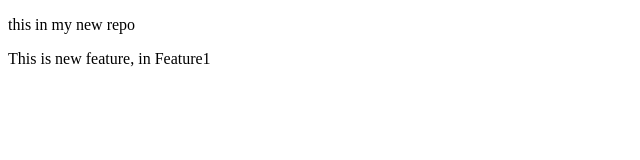
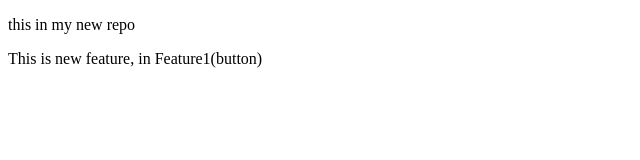
Before and after one commit to KumawatKaran98/localRepo, a plain HTML site: page index.html in a window 1280 px wide. Shown: the full height of the page, 0-640 px from the left. Drawn offline with Linux system fonts and the light colour scheme.

Commit message:
subFeature

```diff
--- a/index.html
+++ b/index.html
@@ -4,9 +4,8 @@
     <meta charset="UTF-8">
     <title>GetTutorial</title>
     <p>this in my new repo</p>
-    <p>This is new feature, in Feature1</p>
+    <p>This is new feature, in Feature1(button)</p>
 </head>
 <body>
-
 </body>
 </html>
```
